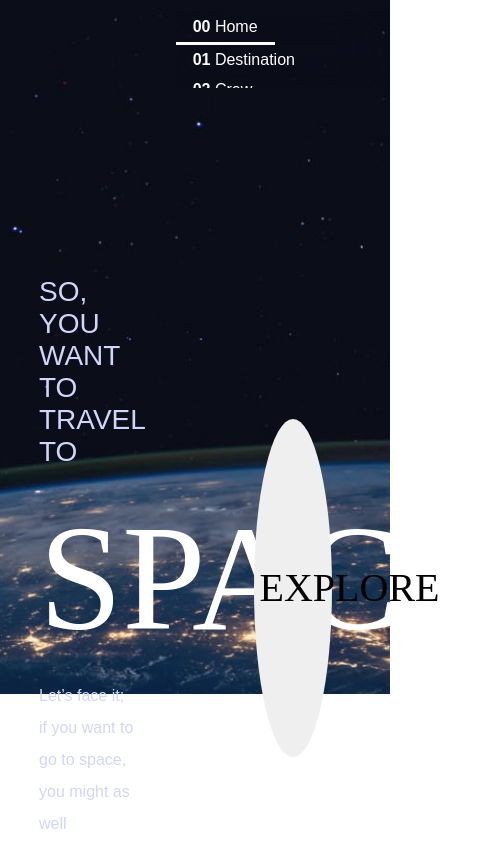
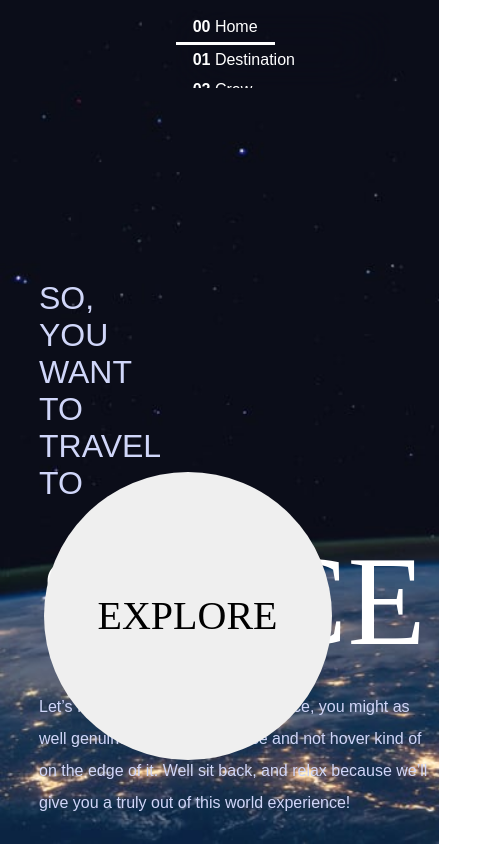
Before and after one commit to CameronLong/SpaceWebsite, a plain HTML site: page starter-code/index.html in a window 390 px wide. Shown: the top 846 px of the page, 492 px wide, since content can reach past the window. Drawn offline with Linux system fonts and the light colour scheme; a web font is replaced by a local one.

Commit message:
changes on index page
working on the index page and making the background image stay in the same spot when scrolling.

```diff
--- a/starter-code/index.html
+++ b/starter-code/index.html
@@ -22,6 +22,7 @@
       /* The file size of this background image is 93% smaller
        * to improve page load speed on mobile internet connections */
       background-image: url("./assets/home/background-home-mobile.jpg");
+      background-attachment: fixed;
       }
     }
   </style>
--- a/starter-code/styles.css
+++ b/starter-code/styles.css
@@ -74,7 +74,7 @@
 .travel-h2{
     font-family: 'Barlow Condensed', sans-serif;
     color: #D0D6F9;
-    font-size: 175%;
+    font-size: 2rem;
     font-weight: lighter;
 }
 
@@ -82,7 +82,7 @@
     font-family: 'Bellefair', serif;
     color: #FFFFFF;
     text-align: center;
-    font-size: 937%;
+    font-size: 8rem;
     margin: 0;
     font-weight: lighter;
 }
@@ -91,6 +91,8 @@
     font-family: 'Barlow', sans-serif;
     color: #D0D6F9;
     line-height: 2;
+    font-size: 1rem;
+    width: 25rem;
 }
 
 .home-div{
@@ -101,14 +103,13 @@
 }
 .explore-button{
     position: absolute;
-    width: 20%;
-    height: 40%;
+    width: 18rem;
+    height: 18rem;
     border-radius: 50%;
     border: 0;
     font-family: 'Bellefair', serif;
-    font-size: 250%;
+    font-size: 2.5rem;
     font-weight: lighter;
-    margin: 5px auto 3px;
     bottom: 10%;
     right: 15%;
 }
```
Also changed, not shown: starter-code/destination-europa.html (+8 -0 lines), starter-code/destination-mars.html (+8 -0 lines), starter-code/destination-moon.html (+8 -0 lines), starter-code/destination-titan.html (+8 -0 lines).
